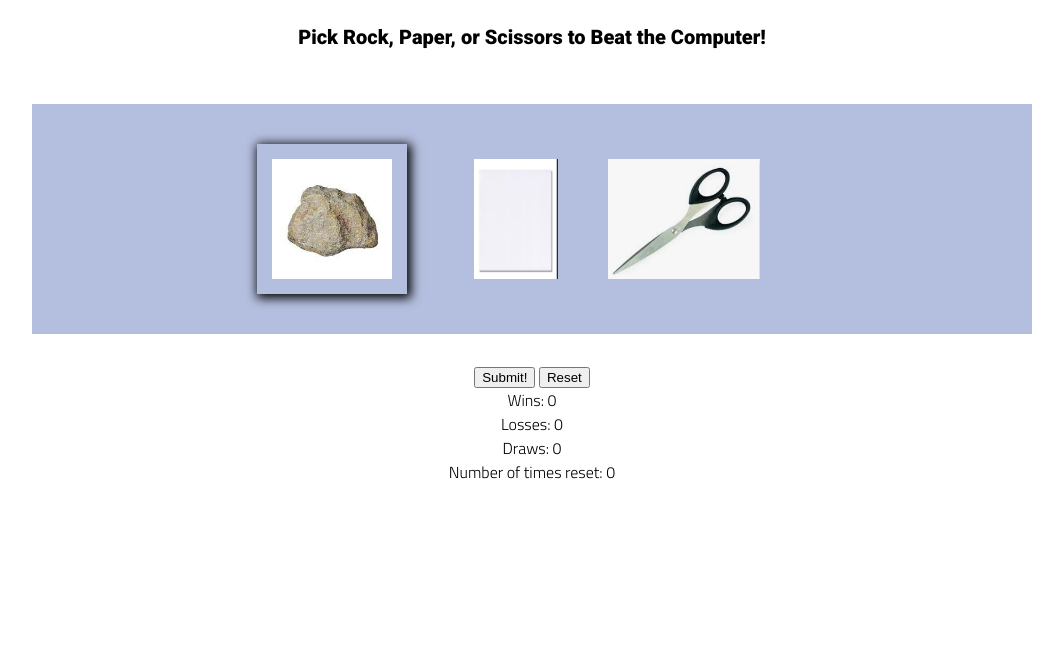
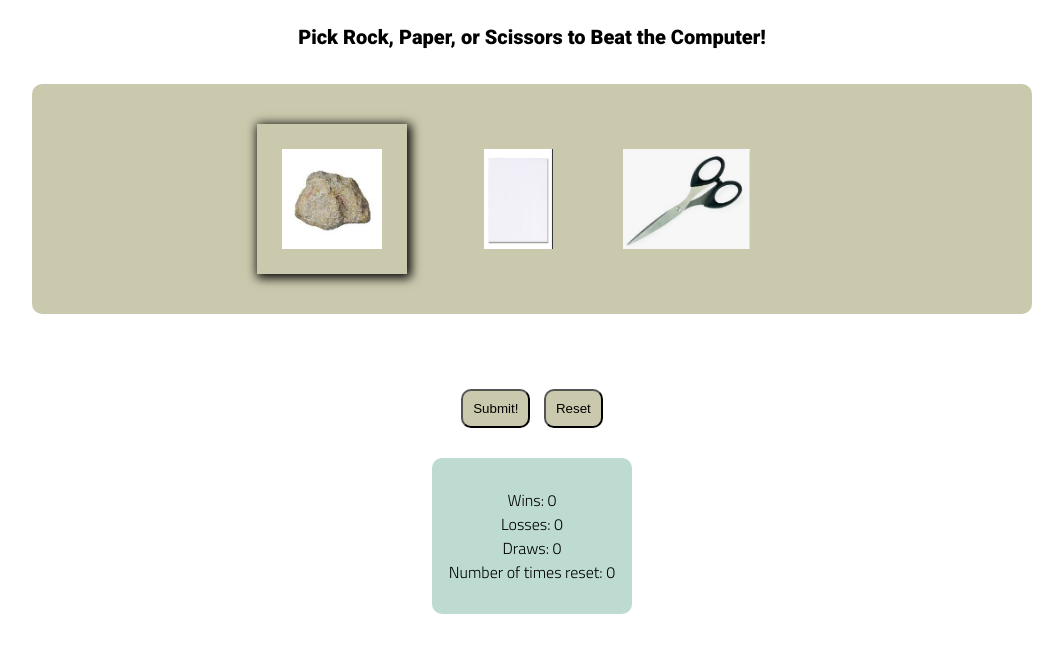
Before and after one commit to chase-abbott/lab-03-rock-paper-scissors, a plain HTML site: page index.html in a window 1280 px wide. Shown: the whole page, without its empty margins (108-1171 px from the left). Drawn offline with Linux system fonts and the light colour scheme.

Commit message:
finishing touches

```diff
--- a/app.js
+++ b/app.js
@@ -26,17 +26,20 @@ submitButton.addEventListener('click', () => {
     if (didUserWin(userGuess, computerThrow) === 'win') {
         wins++;
         resultsDiv.textContent = 'You won!';
+        resultsDiv.style.backgroundColor = "green";
         winsSpan.textContent = wins;
         lossesSpan.textContent = losses;
         drawsSpan.textContent = total - wins - losses;
     } else if ((didUserWin(userGuess, computerThrow) === 'loss')) {
         losses++;
         resultsDiv.textContent = 'You Lost :(';
+        resultsDiv.style.backgroundColor = "red";
         winsSpan.textContent = wins;
         lossesSpan.textContent = losses;
         drawsSpan.textContent = total - wins - losses;
     } else {
         resultsDiv.textContent = "It's a Draw!";
+        resultsDiv.style.backgroundColor = "yellow";
         winsSpan.textContent = wins;
         lossesSpan.textContent = losses;
         drawsSpan.textContent = total - wins - losses;
@@ -52,6 +55,7 @@ function reset() {
     lossesSpan.textContent = 0;
     drawsSpan.textContent = 0;
     resetSpan.textContent = resetNumber;
+
 }
 
 resetButton.addEventListener('click', reset);
--- a/index.html
+++ b/index.html
@@ -39,10 +39,12 @@
             <button id="submit"> Submit! </button>
             <button id="reset"> Reset </button>
         </div>
-        <div id="wins-div"> Wins: <span id="wins-span">0</span></div>
-        <div id="losses-div"> Losses: <span id="losses-span">0</span></div>
-        <div id="draws-div"> Draws: <span id="draws-span">0</span></div>
-        <div> Number of times reset: <span id="reset-span">0</span></div>
+        <section id="results-section">
+            <div id="wins-div"> Wins: <span id="wins-span">0</span></div>
+            <div id="losses-div"> Losses: <span id="losses-span">0</span></div>
+            <div id="draws-div"> Draws: <span id="draws-span">0</span></div>
+            <div> Number of times reset: <span id="reset-span">0</span></div>
+        </section>
     </main>
 
     <script type="module" src="app.js"></script>
--- a/styles/home.css
+++ b/styles/home.css
@@ -1,6 +1 @@
 /* add home page styles here */
-header {
-    padding: 25px;
-    font-family: 'Roboto', sans-serif;
-    font-size: 20px;
-}
--- a/styles/style.css
+++ b/styles/style.css
@@ -11,7 +11,7 @@ body {
     /* --color2: hsla(135, 65%, 98%, 1); */
     --color3: hsla(315, 37%, 86%, 1);
     --color4: hsla(45, 73%, 98%, 1);
-    --color5: hsla(224, 40%, 79%, 1);
+    --color5: #CBC9AD;
 
     --header-height: 80px;
     --shadow: 0px 10px 20px -12px rgba(0,0,0,0.45);
@@ -29,9 +29,15 @@ main {
     align-items: center;
     margin-bottom: calc(var(--footer-height));
 }
+header {
+    padding: 25px;
+    font-family: 'Roboto', sans-serif;
+    font-size: 20px;
+}
 
 section {
     background-color: var(--color5);
+    border-radius: 10px;
     width: 1000px;
     max-width: 80%;
     display: flex;
@@ -40,8 +46,9 @@ section {
     align-items: center;
     padding-top: var(--gutter);
     padding-bottom: var(--gutter);
-    margin-top: var(--gutter);
-    margin-bottom: var(--gutter);
+    margin-top: 10px;
+    margin-bottom: 25px;
+
 }
 
 footer {
@@ -108,6 +115,21 @@ footer {
     }
 
   }
+ button {
+      padding: 10px;
+      margin: 5px;
+      background-color: #CBC9AD;
+      border-radius: 10px;
+      cursor: pointer;
+ }
+
+ button:active {
+     transform: translateY(1px);
+     background-color: #a09e7e;
+     border-radius: 10px;
+ }
+
+
 
 input {
     display: none;
@@ -120,7 +142,7 @@ input:checked + img {
 
 img {
     max-height: 150px;
-    padding: 15px;
+    padding: 25px;
     margin: 10px;
     cursor: pointer;
 
@@ -131,3 +153,22 @@ label {
     justify-content: center;
 
 }
+#buttons{
+    padding: 15px;
+    border-radius: 10px;
+}
+#results-div {
+    border-radius: 5px;
+    padding: 15px;
+    padding-left:25px ;
+    padding-right: 25px;
+    font-family: 'Roboto', sans-serif;
+    font-weight: 800;
+}
+
+#results-section {
+    display: flex;
+    flex-direction: column;
+    background-color: #BDDBD0;
+    max-width: 200px;
+}
```
